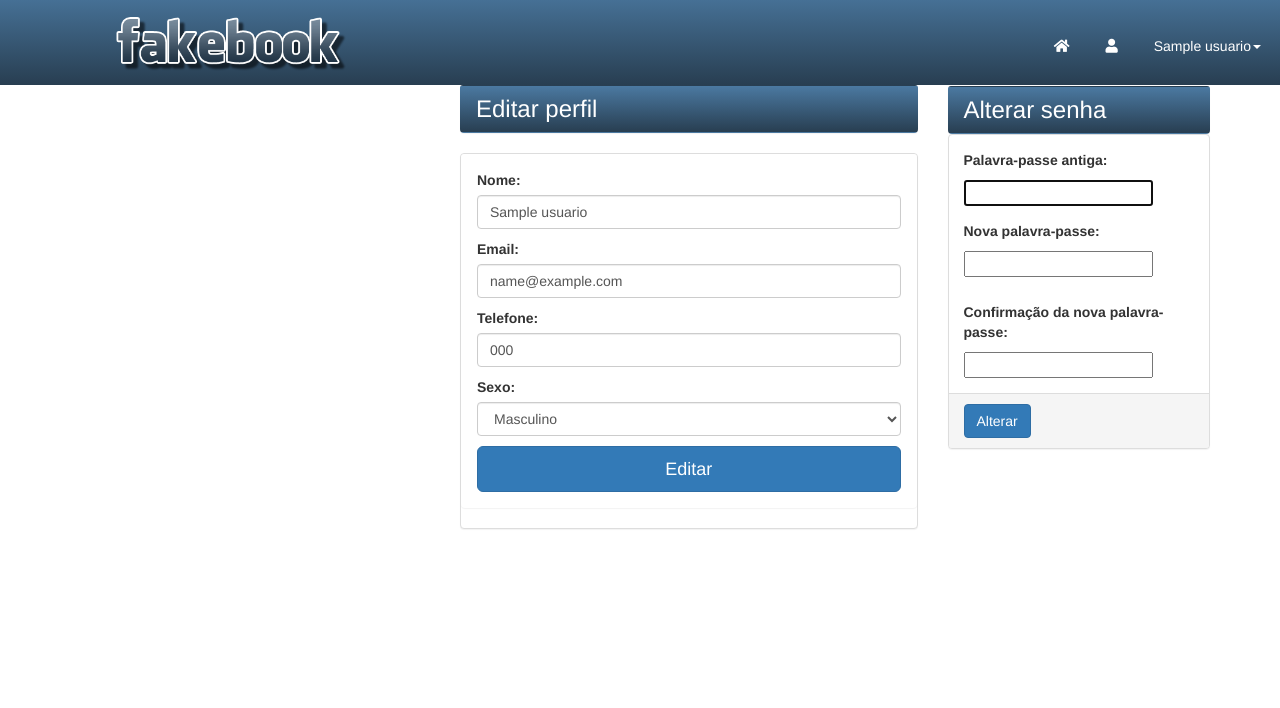
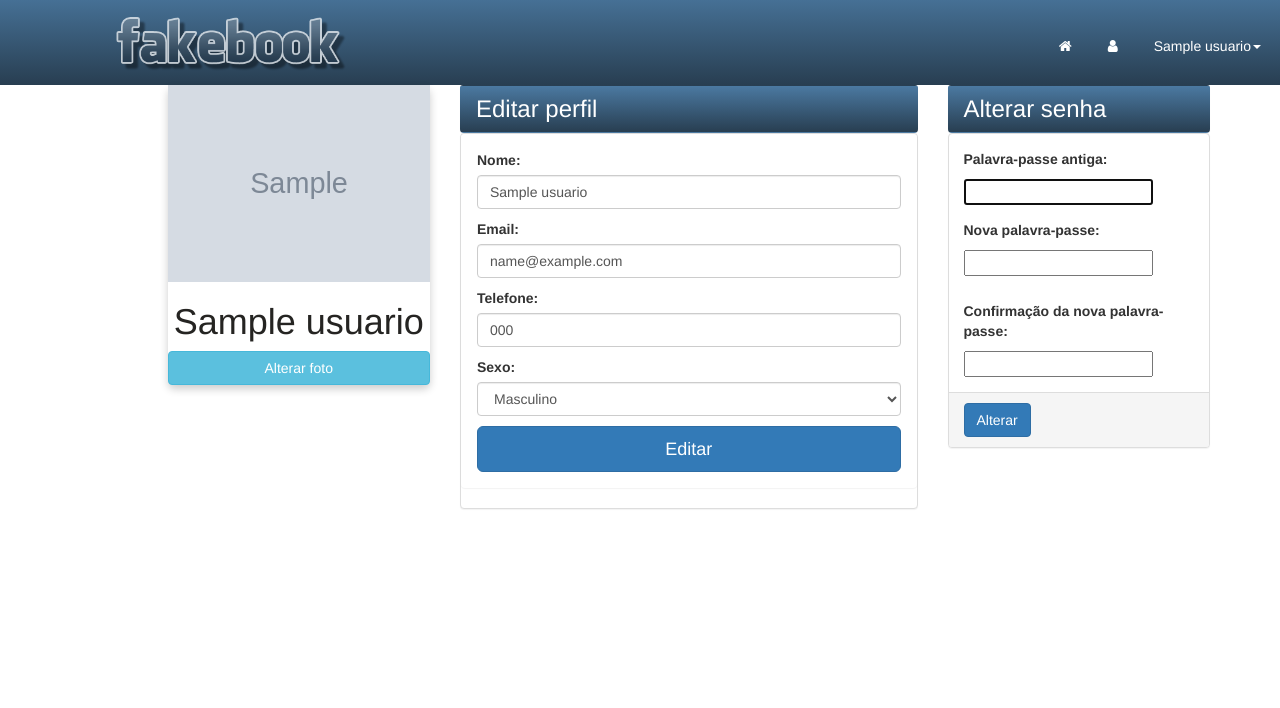
Before and after one commit to danielmessi13/ProjetoFinalPRO-INT, a Django app: page /perfil/ in a window 1280 px wide; the page is wider, and only the part inside the window is pictured. Shown: the top 708 px of that part. Run offline with Django 3.2, Linux system fonts and the light colour scheme; a user stored in the database is signed in; tables that the repository leaves empty hold one stand-in row (values such as "Sample post"); grey boxes marked "Sample" are stand-in pictures; some libraries are stand-ins or nearby versions.

Commit message:
Desbloquear; Alterar foto

```diff
--- a/ProjetoFinal/social/forms.py
+++ b/ProjetoFinal/social/forms.py
@@ -22,9 +22,12 @@ class UsuarioForm(forms.Form):
         ('O', 'Outros'),
     )
 
-    nome = forms.CharField(required=True, widget=forms.TextInput(attrs={'class': 'form-control','placeholder': 'Nome'}))
-    email = forms.EmailField(required=True, widget=forms.EmailInput(attrs={'class': 'form-control','placeholder': 'Email'}))
-    telefone = forms.CharField(required=True, widget=forms.TextInput(attrs={'class': 'form-control','placeholder': 'Telefone'}))
+    nome = forms.CharField(required=True,
+                           widget=forms.TextInput(attrs={'class': 'form-control', 'placeholder': 'Nome'}))
+    email = forms.EmailField(required=True,
+                             widget=forms.EmailInput(attrs={'class': 'form-control', 'placeholder': 'Email'}))
+    telefone = forms.CharField(required=True,
+                               widget=forms.TextInput(attrs={'class': 'form-control', 'placeholder': 'Telefone'}))
     sexo = forms.CharField(required=True, widget=forms.Select(choices=SEXO_CHOICES, attrs={'class': 'form-control'}))
 
     def is_valid(self):
@@ -53,6 +56,15 @@ class PostagemForm(forms.ModelForm):
         }
 
 
+class FotoForm(forms.ModelForm):
+    class Meta:
+        model = Usuario
+        fields = ["foto"]
+        widgets = {
+            'foto': forms.FileInput(attrs={'class': "form-control"}),
+        }
+
+
 class AnexoForm(forms.ModelForm):
     class Meta:
         model = Anexo
@@ -61,5 +73,7 @@ class AnexoForm(forms.ModelForm):
             'arquivo': forms.FileInput(attrs={'class': "form-control"}),
         }
 
+
 class EnviarForm(forms.Form):
-    email = forms.EmailField(required=True, widget=forms.EmailInput(attrs={'class': 'form-control','placeholder': 'Email'}))
+    email = forms.EmailField(required=True,
+                             widget=forms.EmailInput(attrs={'class': 'form-control', 'placeholder': 'Email'}))
--- a/ProjetoFinal/social/models.py
+++ b/ProjetoFinal/social/models.py
@@ -15,7 +15,7 @@ class Usuario(models.Model):
 
     nome = models.CharField(max_length=128, null=False)
     telefone = models.CharField(max_length=20, null=False)
-    foto = models.ImageField(null=True)
+    foto = models.ImageField(upload_to='profiles')
     sexo = models.CharField(choices=SEXO_CHOICES, null=False, max_length=12)
     user = models.OneToOneField(User, on_delete=models.CASCADE, related_name='perfil')
     bloqueados = models.ManyToManyField('Usuario', related_name='usuarios_bloqueados')
@@ -31,6 +31,10 @@ class Usuario(models.Model):
     def bloquear(self, perfil_a_bloquear):
         self.bloqueados.add(perfil_a_bloquear)
         perfil_a_bloquear.bloqueados.add(self)
+
+    def desbloquear(self, perfil_a_desbloquear):
+        self.bloqueados.remove(perfil_a_desbloquear)
+        perfil_a_desbloquear.bloqueados.remove(self)
 
     def timeline(self):
         posts = list(self.usuario_postagem.filter())
--- a/ProjetoFinal/social/static/css/style.css
+++ b/ProjetoFinal/social/static/css/style.css
@@ -58,3 +58,21 @@ footer {
     text-align: center;
     border-top: 7px solid #26A69A;
 }
+
+
+.card {
+  box-shadow: 0 4px 8px 0 rgba(0, 0, 0, 0.2);
+  max-width: 300px;
+  margin: auto;
+  text-align: center;
+}
+
+.title {
+  color: grey;
+  font-size: 18px;
+}
+
+
+button:hover, a:hover {
+  opacity: 0.7;
+}
--- a/ProjetoFinal/social/templates/home.html
+++ b/ProjetoFinal/social/templates/home.html
@@ -70,7 +70,7 @@
                 <div class="box box-widget">
                     <div class="box-header with-border">
                         <div class="user-block">
-                            <img class="img-circle" src="{% static 'img/user.png' %}" alt="">
+                            <img class="img-circle" src="{{ request.user.perfil.foto.url }}" alt="">
                             <span class="username"><a href="#">{{postagem.usuario.nome}}</a></span>
                             <span class="description">{{postagem.data}}</span>
                            {% if postagem.usuario.id  == request.user.perfil.id %}
@@ -88,11 +88,11 @@
                         {% if postagem.anexo_postagem %}
                         {% for anexo in postagem.anexo_postagem.all %}
                         {% if anexo.tipo == 'P' %}
-                        <p><a target="_blank" href="media/{{anexo.arquivo}}"><i class="fa fa-file-pdf"></i> Anexo</a>
+                        <p><a target="_blank" href="{{anexo.arquivo.url}}"><i class="fa fa-file-pdf"></i> Anexo</a>
                         </p>
                         {% elif anexo.tipo == 'I'%}
                         <img class="img-responsive show-in-modal"
-                             src="media/{{anexo.arquivo}}"
+                             src="{{anexo.arquivo.url}}"
                              alt="Photo">
                         {% endif %}
                         {% endfor %}
--- a/ProjetoFinal/social/templates/inc/widget-alterar-senha.html
+++ b/ProjetoFinal/social/templates/inc/widget-alterar-senha.html
@@ -1,4 +1,4 @@
-<div class="col-md-1"></div>
+
 <div class="col-md-3">
     <h3 class="panel panel-heading" style="margin: 0;">Alterar senha</h3>
     <form action="{% url 'editar_perfil' %}" class="form-horizontal" method="post">
--- a/ProjetoFinal/social/templates/inc/widget-editar-usuario.html
+++ b/ProjetoFinal/social/templates/inc/widget-editar-usuario.html
@@ -1,6 +1,6 @@
-<div class="col-md-4"></div>
+
 <div class="col-md-5">
-    <h3 class="panel panel-heading" style="margin-top: 0">Editar perfil</h3>
+    <h3 class="panel panel-heading" style="margin: 0;">Editar perfil</h3>
     <div class="panel panel-default">
         <div class="panel panel-body">
             <form class="form-horizontal" role="form"
--- /dev/null
+++ b/ProjetoFinal/social/templates/inc/widget-photo-perfil.html
@@ -0,0 +1,36 @@
+{% load static %}
+<meta charset="UTF-8">
+<link rel="stylesheet" href="https://cdnjs.cloudflare.com/ajax/libs/font-awesome/4.7.0/css/font-awesome.min.css">
+<div class="col-md-1"></div>
+<div class="col-md-3">
+
+    <div class="card">
+        <img src="{{ request.user.perfil.foto.url }}" alt="user_photo" style="width:100%">
+        <h1>{{ request.user.perfil.nome }}</h1>
+
+        <p>
+            <button class="btn btn-info btn-block" data-toggle="modal" data-target="#foto">Alterar foto</button>
+        </p>
+    </div>
+
+    <div class="modal fade" id="foto" tabindex="-1" role="dialog"
+         aria-labelledby="myModalLabel">
+        <div class="modal-dialog" role="document">
+            <div class="modal-content">
+                <div class="modal-header">
+                    <h4 class="modal-title">Anexar Foto</h4>
+                </div>
+
+
+                <div class="panel panel-body">
+                    <form method="post" action="{% url 'editar_perfil' %}" enctype="multipart/form-data">
+                        {% csrf_token %}
+                        {{ form_foto.as_p }}
+                        <button class="btn btn-primary pull-right" type="submit">Alterar</button>
+                    </form>
+
+                </div>
+            </div>
+        </div>
+    </div>
+</div>
--- a/ProjetoFinal/social/templates/perfil.html
+++ b/ProjetoFinal/social/templates/perfil.html
@@ -3,6 +3,7 @@
 <section>
     <div class="container">
         <div class="row">
+        {% include 'inc/widget-photo-perfil.html' %}
         {% include 'inc/widget-editar-usuario.html' %}
         {% include 'inc/widget-alterar-senha.html' %}
     </div>
--- a/ProjetoFinal/social/urls.py
+++ b/ProjetoFinal/social/urls.py
@@ -13,6 +13,7 @@ urlpatterns = [
     path('pesquisar/amigo', pesquisar_amigo, name='pesquisar_amigo'),
     path('convidar/<int:id>', convidar, name='convidar'),
     path('bloquear/<int:id>', bloquear, name='bloquear'),
+    path('desbloquear/<int:id>', desbloquear, name='desbloquear'),
     path('amigos/convites', convites, name='convites'),
     path('amigos/convites/aceitar/<int:id>', aceitar, name='aceitar'),
     path('amigos/convites/rejeitar/<int:id>', rejeitar, name='rejeitar'),
--- a/ProjetoFinal/social/views.py
+++ b/ProjetoFinal/social/views.py
@@ -1,6 +1,6 @@
 from django.conf import settings
 from datetime import date
-
+from django.core.files.storage import FileSystemStorage
 from django.contrib.auth import update_session_auth_hash
 from django.contrib.auth.forms import PasswordChangeForm
 from django.shortcuts import render, redirect, get_object_or_404
@@ -140,6 +140,7 @@ def editar_perfil(request):
     if request.method == 'POST':
         form_editar = UsuarioForm(request.POST)
         form_senha = PasswordChangeForm(user=request.user, data=request.POST)
+        form_foto = FotoForm(request.POST, request.FILES)
 
         if form_senha.is_valid():
             form_senha.save()
@@ -162,8 +163,16 @@ def editar_perfil(request):
 
             return redirect('editar_perfil')
 
+        if form_foto.is_valid():
+            print(form_foto.cleaned_data['foto'])
+            request.user.perfil.foto = form_foto.cleaned_data['foto']
+            request.user.perfil.save()
+            form_foto.save(commit=False)
+
+            return redirect('home')
 
     else:
+        form_foto = FotoForm()
         perfil = request.user.perfil.__dict__
         user = {
             'email': request.user.email
@@ -175,6 +184,7 @@ def editar_perfil(request):
     context = {
         'form': form_senha,
         'form_editar': form_editar,
+        'form_foto': form_foto,
         'btn_name': 'Alterar'
     }
     return render(request, 'perfil.html', context)
@@ -197,13 +207,22 @@ def bloquear(request, id):
 
     return desfazer(request, bloquear.id)
 
+@login_required
+def desbloquear(request, id):
+    bloqueado = Usuario.objects.get(id=id)
+    usuario = usuario_logado(request)
+    usuario.desbloquear(bloqueado)
+
+    return redirect('convites')
 
 @login_required
 def listar_usuario(request):
     if not request.user.is_superuser:
         return render(request, 'forbidden.html')
     usuarios = Usuario.objects.all().exclude(user=request.user)
-    return render(request, 'listar_usuarios.html',{'usuarios': usuarios})
+    return render(request, 'listar_usuarios.html', {'usuarios': usuarios})
+
+
 @login_required
 def super_mudanca(request, id):
     usuario = Usuario.objects.get(id=id)
```
Also changed, not shown: ProjetoFinal/social/templates/inc/widget-bloqueados.html (+8 -5 lines), ProjetoFinal/social/migrations/0018_auto_20190106_1422.py (added), ProjetoFinal/social/migrations/0019_auto_20190106_1423.py (added), ProjetoFinal/social/migrations/0020_auto_20190106_1424.py (added), ProjetoFinal/social/migrations/0021_auto_20190106_1424.py (added), ProjetoFinal/social/migrations/0022_auto_20190106_1528.py (added).
